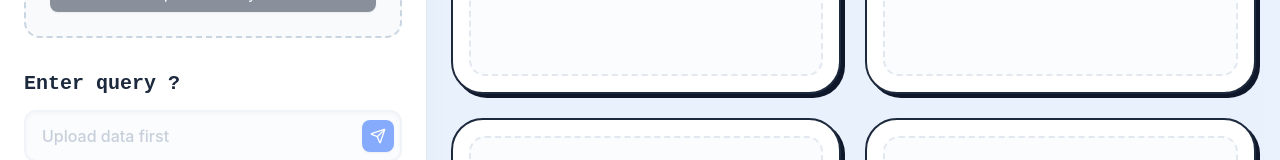
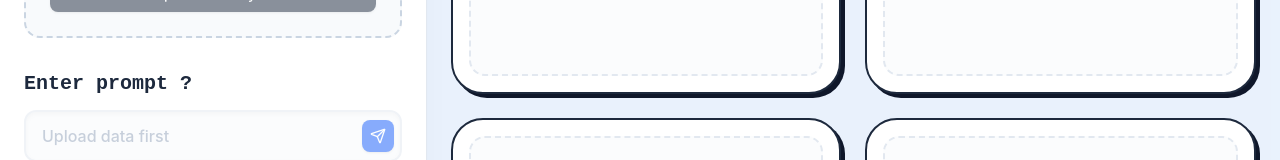
Before and after one commit to wolf1276/clarion, a React (Vite) app: page / in a window 1280 px wide. Shown: the part 331-491 px from the top of the page. Built offline with nearby package versions, Linux system fonts and the light colour scheme.

Commit message:
style: Change 'Enter query' to 'Enter prompt'

```diff
--- a/src/App.jsx
+++ b/src/App.jsx
@@ -291,7 +291,7 @@ function App() {
 
             {/* Query Section */}
             <div className="mb-6">
-              <h3 className="text-xl font-black mb-3 text-slate-800" style={{fontFamily: 'monospace'}}>Enter query ?</h3>
+              <h3 className="text-xl font-black mb-3 text-slate-800" style={{fontFamily: 'monospace'}}>Enter prompt ?</h3>
               <form onSubmit={handleQuery} className="relative flex items-center">
                 <input
                   type="text"
```
